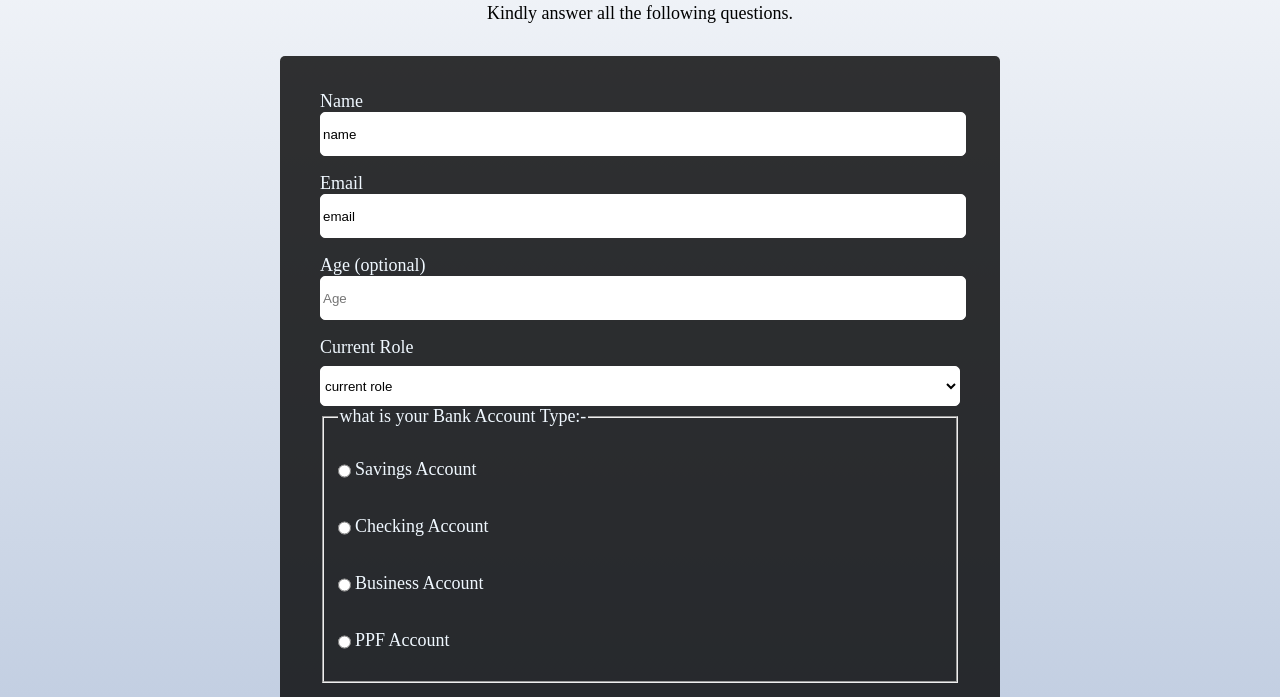
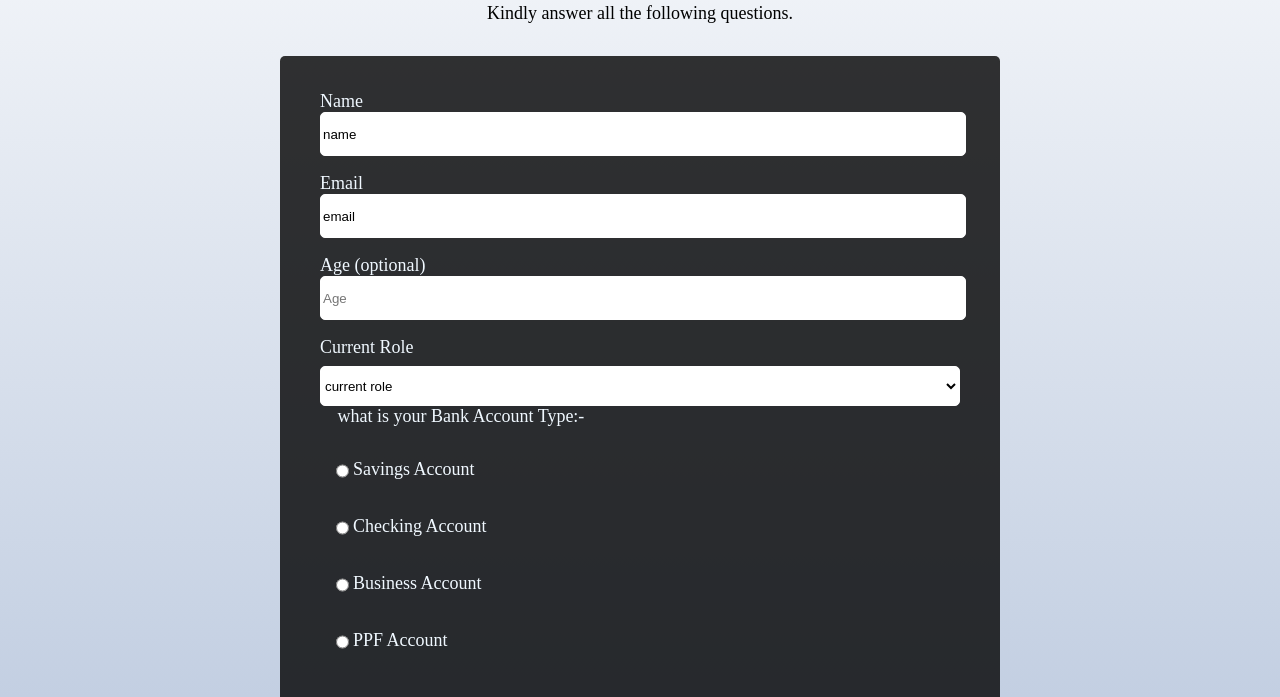
Before and after one commit to husselkar/1st-pj, a plain HTML site: page 1stpj/index.html in a window 1280 px wide. Shown: the part 103-800 px from the top of the page. Drawn offline with Linux system fonts and the light colour scheme.

Commit message:
Update styles.css

```diff
--- a/1stpj/styles.css
+++ b/1stpj/styles.css
@@ -1,6 +1,6 @@
 
 fieldset{
-  border: n;
+  border: none;
 }
 body{
   background: linear-gradient(180deg, #f5f7fa 0%, #c3cfe2 100%);
```
